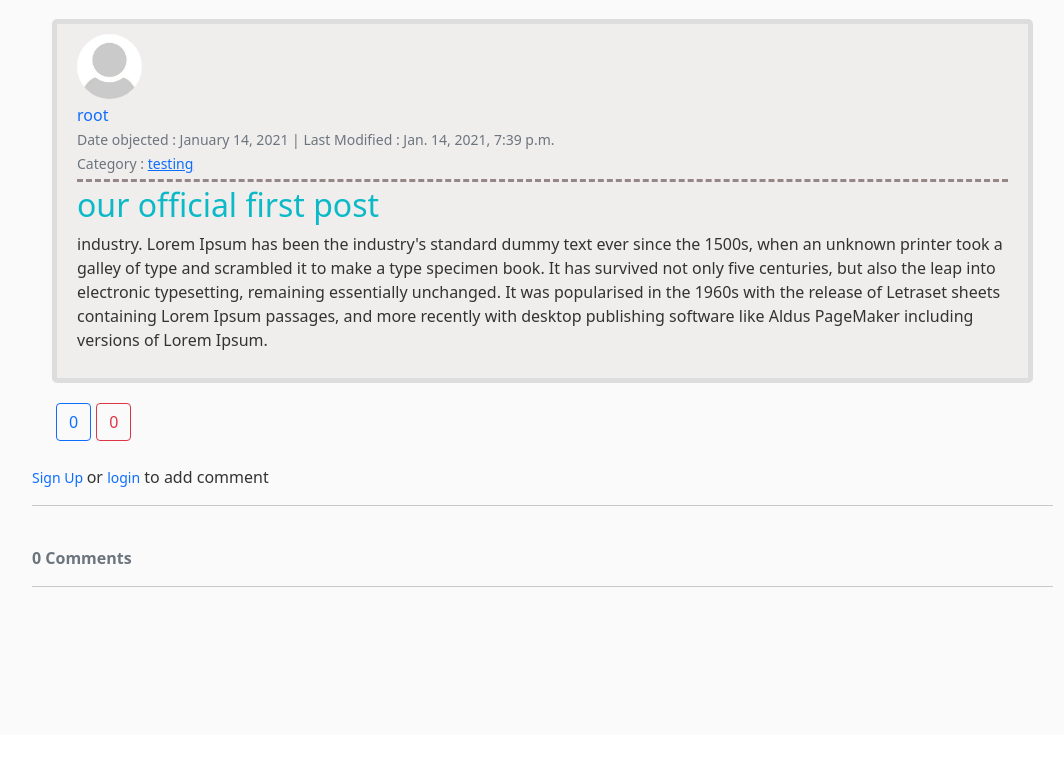
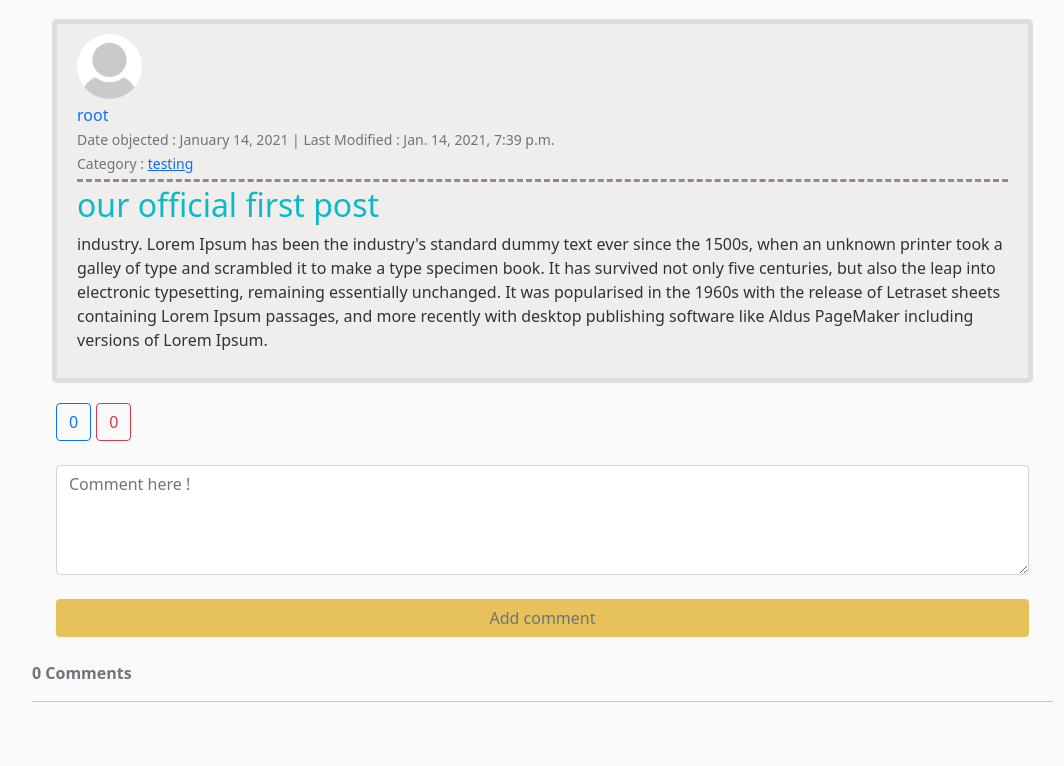
Before and after one commit to ramixix/QA_blog_with_django, a Django app: page /post/1/ in a window 1280 px wide. Shown: the part 65-831 px from the top of the page, without its empty margins (50-1114 px from the left). Before the commit the page ends 652 px from the top, so only its background shows below. Run offline with Django 3.2, Linux system fonts and the light colour scheme; data comes from the database, SQL or seed files in the repository; data that the repository does not hold is empty.

Commit message:
alter and add more style to comment area

```diff
--- a/SoftSolution/blog/templates/blog/detail_post.html
+++ b/SoftSolution/blog/templates/blog/detail_post.html
@@ -29,23 +29,32 @@
         </div>
 
         {% if user.is_authenticated %}
+            <div class="container">
                 <br>
                 <form method="POST">
                     {% csrf_token %}
                     <div class="form-group">
                     {{ comment_form }}
                         <br>
-              <small><button class="btn btn-secondary" type="submit">Add comment <i class="fas fa-comments"></i></button></small>
+                        <small><button class="btn btn-dark col-md-12" style="background-color: rgb(42, 175, 87);" type="submit">Add comment <i class="fas fa-comments"></i></button></small>
                     </div>
+
                 </form>
+            </div>
             {% else %}
+            <div class="container">
                 <br>
-          <small><a style="text-decoration:none" href="{% url 'user-registration' %}">Sign Up </a></small>
-            or
-          <small><a  style="text-decoration:none"  href="{% url 'login' %}">login</a></small>
-          to add comment
+                <form method="POST">
+                    {% csrf_token %}
+                    <div class="form-group">
+                    {{ comment_form }}
+                        <br>
+                        <a href="{% url 'login' %}?next={% url 'post-detail' object.id %}" class="btn col-md-12 text-muted" title="You need to login first to be able add comments" style="background-color: rgb(231, 193, 89);" type="submit">Add comment <i class="fas fa-comments"></i></a>
+                    </div>
+
+                </form>
+            </div>
         {% endif %}
-        <hr>
 
         <br>
         <strong class="text-secondary">{{ object.number_of_comments }} Comment{{ object.number_of_comments|pluralize }}</strong>
```
Lines whose indentation alone changed are shown as unchanged.
